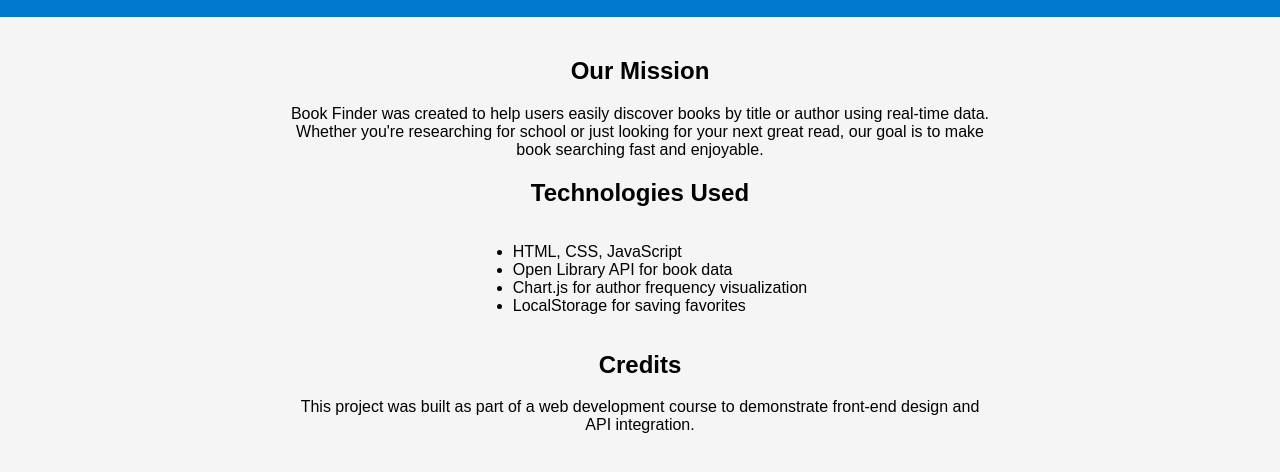
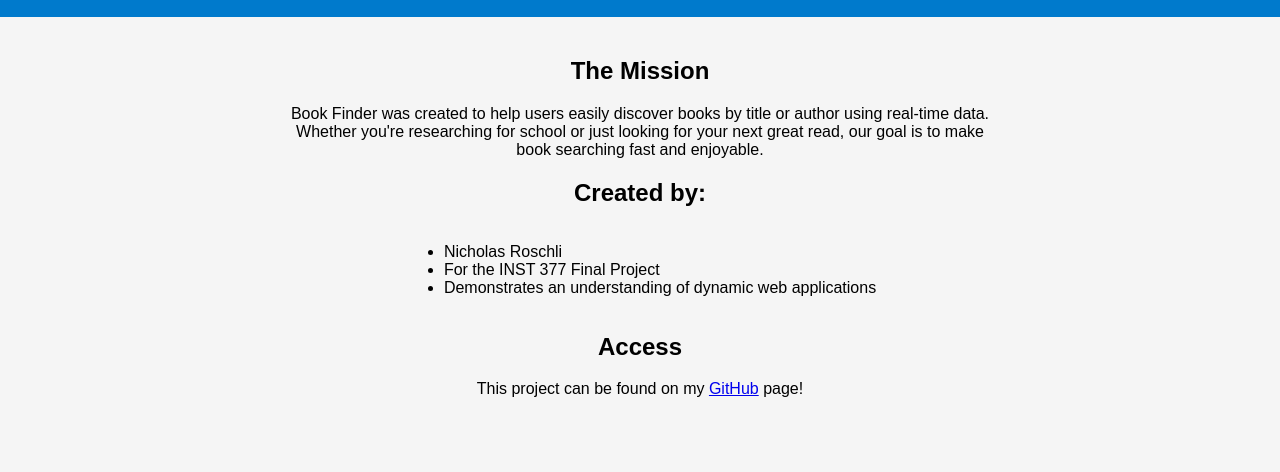
Before and after one commit to nroschli/book-finder, a plain HTML site: page about.html in a window 1280 px wide. Shown: the part 122-594 px from the top of the page. Drawn offline with Linux system fonts and the light colour scheme.

Commit message:
complete

```diff
--- a/about.html
+++ b/about.html
@@ -7,7 +7,6 @@
   <link rel="stylesheet" href="style.css" />
 </head>
 <body>
-  <!-- Shared Header -->
   <header class="site-header">
     <div class="header-content">
       <h1>📚 Book Finder</h1>
@@ -20,22 +19,21 @@
   </header>
 
   <main style="max-width: 700px; margin: 40px auto; text-align: center;">
-    <h2>Our Mission</h2>
+    <h2>The  Mission</h2>
     <p>
       Book Finder was created to help users easily discover books by title or author using real-time data.
       Whether you're researching for school or just looking for your next great read, our goal is to make book searching fast and enjoyable.
     </p>
 
-    <h2>Technologies Used</h2>
+    <h2>Created by:</h2>
     <ul style="text-align: left; display: inline-block;">
-      <li>HTML, CSS, JavaScript</li>
-      <li>Open Library API for book data</li>
-      <li>Chart.js for author frequency visualization</li>
-      <li>LocalStorage for saving favorites</li>
+      <li>Nicholas Roschli</li>
+      <li>For the INST 377 Final Project</li>
+      <li>Demonstrates an understanding of dynamic web applications</li>
     </ul>
 
-    <h2>Credits</h2>
-    <p>This project was built as part of a web development course to demonstrate front-end design and API integration.</p>
+    <h2>Access</h2>
+    <p>This project can be found on my <a href="https://github.com/nroschli/book-finder">GitHub</a> page!</p>
   </main>
 </body>
 </html>
--- a/style.css
+++ b/style.css
@@ -69,3 +69,47 @@ button.remove-btn {
 button.remove-btn:hover {
   background-color: #a93226;
 }
+
+@keyframes fadeSlideUp {
+  0% {
+    opacity: 0;
+    transform: translateY(20px);
+  }
+  100% {
+    opacity: 1;
+    transform: translateY(0);
+  }
+}
+
+.book {
+  animation: fadeSlideUp 0.5s ease-in-out;
+}
+
+button {
+  transition: all 0.3s ease;
+}
+
+button:hover {
+  transform: scale(1.05);
+  background-color: #005fa3;
+}
+
+button:active {
+  transform: scale(0.95);
+  background-color: #004c84;
+}
+
+body {
+  opacity: 0;
+  animation: fadeInBody 0.6s ease-in forwards;
+}
+
+@keyframes fadeInBody {
+  to {
+    opacity: 1;
+  }
+}
+
+html {
+  scroll-behavior: smooth;
+}
```
Also changed, not shown: index.html (+0 -1 lines), search.html (+2 -3 lines), 2 other files.
